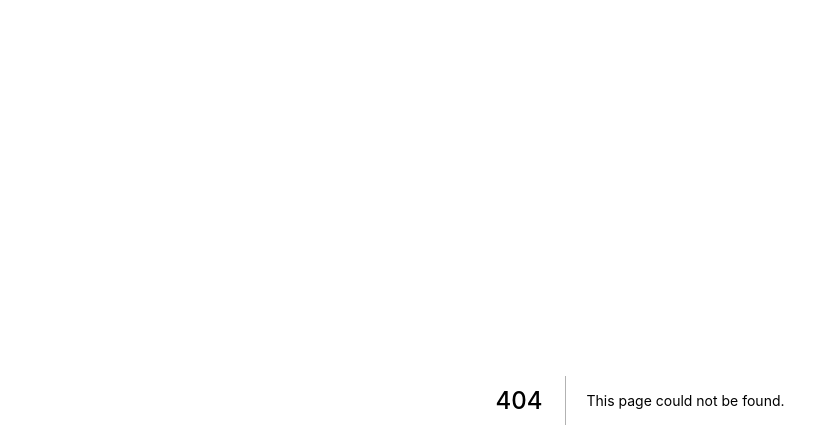
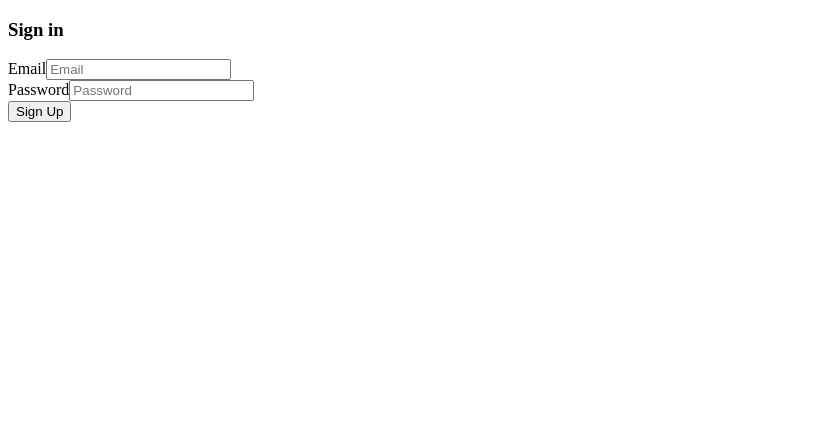
Before and after one commit to nikolasnorth/ecommerce, a Next.js app in the folder frontend/: page /signin in a window 1280 px wide. Before the commit this address had no page. Shown: the top 448 px of the page, without its empty margins (0-839 px from the left). Built offline with nearby package versions, Linux system fonts and the light colour scheme.

Commit message:
create sign in page

```diff
--- a/frontend/components/ProductCard.tsx
+++ b/frontend/components/ProductCard.tsx
@@ -7,7 +7,7 @@ interface ProductCardProps {
 
 export default function ProductCard({product}: ProductCardProps) {
   return (
-    <div key={product?.id} className="bg-gray-700 rounded-lg p-4">
+    <div key={product?.id} className="bg-gray-300 rounded-lg p-4">
       <p>{product?.title}</p>
       <p>{product?.price}</p>
       <Link href={`/products/${product?.id}`}>
--- a/frontend/pages/_app.tsx
+++ b/frontend/pages/_app.tsx
@@ -8,7 +8,7 @@ export default function MyApp({Component, pageProps}: AppProps) {
       <Head>
         <title>Mustang</title>
       </Head>
-      <div className="bg-gray-900 h-full text-white p-4">
+      <div className="bg-gray-100 h-full p-4">
         <Component {...pageProps} />
       </div>
     </>
--- a/frontend/pages/index.tsx
+++ b/frontend/pages/index.tsx
@@ -5,7 +5,7 @@ export default function Home() {
     <main className="flex flex-col justify-center items-center min-h-screen">
       <h1 className="text-7xl font-medium mb-12">Welcome to <b>Mustang</b></h1>
       <Link href={"marketplace"}>
-        <a className="bg-blue-600 px-8 py-2 rounded-md">Get started</a>
+        <a className="bg-purple-700 px-8 py-2 rounded-md text-white font-semibold">Get started</a>
       </Link>
     </main>
   );
--- /dev/null
+++ b/frontend/pages/signin.tsx
@@ -0,0 +1,28 @@
+import { ChangeEvent } from "react";
+
+export default function SignInPage() {
+
+  async function signInUser(event: ChangeEvent<HTMLFormElement>) {
+    event.preventDefault();
+    if (!event.target["email"] || !event.target["password"]) {
+      alert("Email and password are required.");
+    }
+  }
+
+  return (
+    <div className="min-h-screen flex flex-col">
+      <h3>Sign in</h3>
+      <form onSubmit={signInUser}>
+        <label htmlFor="email" className="hidden">Email</label>
+        <input type="email" id="email" name="email" autoComplete="email" placeholder="Email" required/>
+        <br/>
+        <label htmlFor="password" className="hidden">Password</label>
+        <input type="password" id="password" name="password"
+               autoComplete="current-password" placeholder="Password" required
+        />
+        <br/>
+        <button type="submit">Sign Up</button>
+      </form>
+    </div>
+  );
+}
```
Also changed, not shown: frontend/tsconfig.json (+13 -1 lines).
